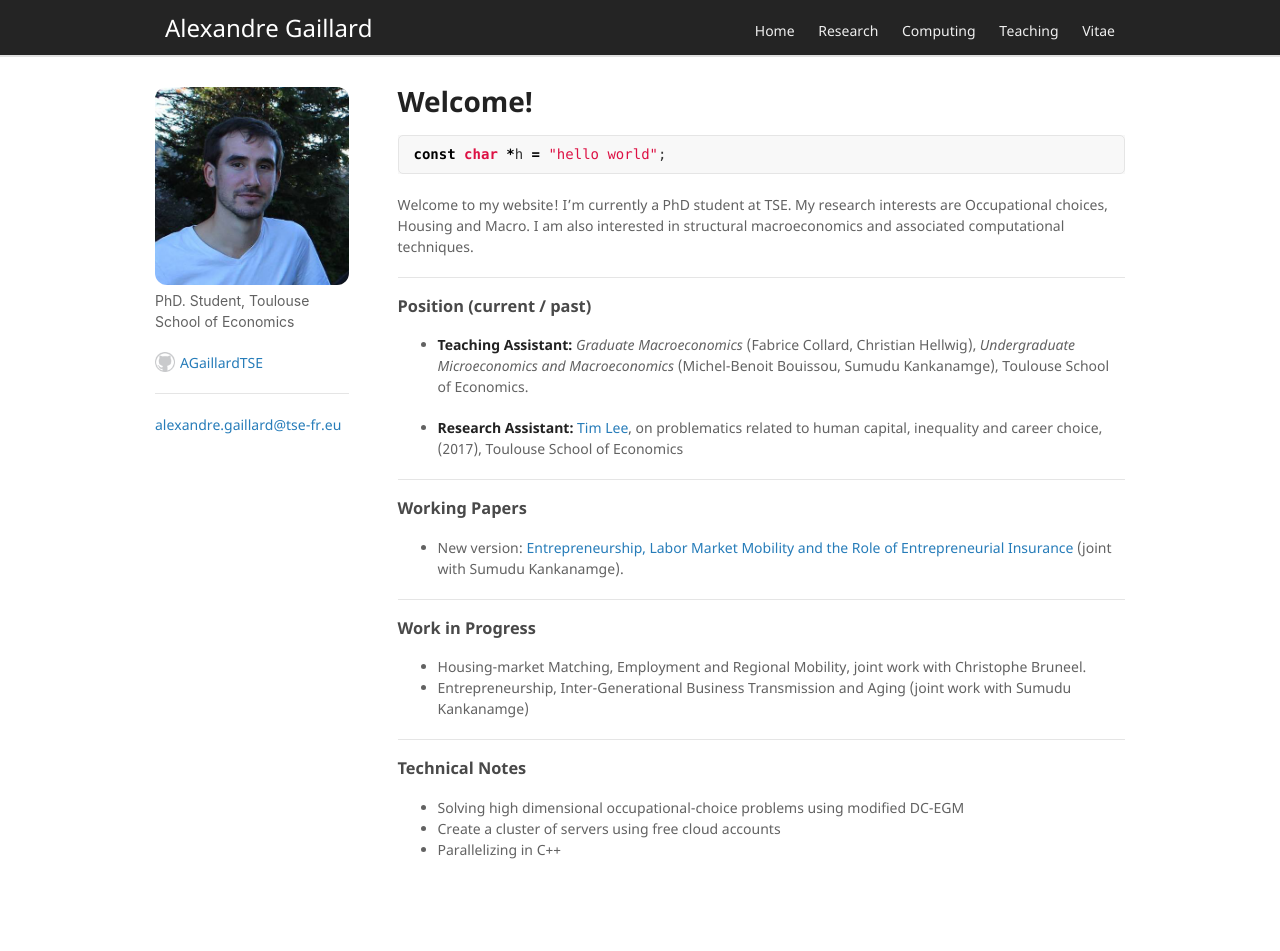
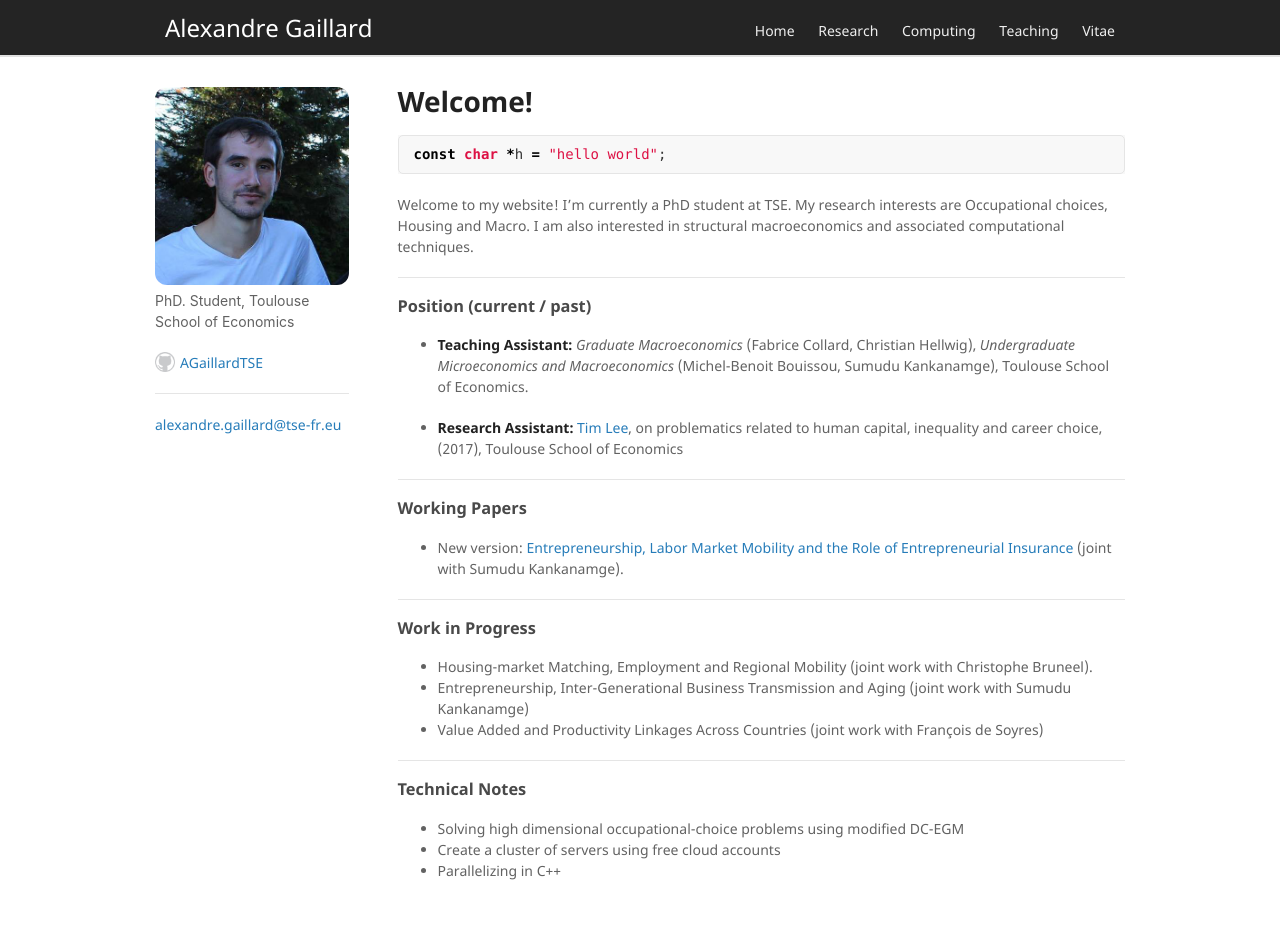
Before and after one commit to AGaillardTSE/AGaillardTSE.github.io, a Jekyll site: the page built from index.md, in a window 1280 px wide. Built offline with Jekyll 4.4.1, drawn with Linux system fonts in a browser that asks for light colours; our own code applies the rules of GitHub Pages for plain Markdown files; before the commit the page ends 930 px from its top, so only the background shows below that.

Commit message:
Update index.md

```diff
--- a/index.md
+++ b/index.md
@@ -30,8 +30,9 @@ structural macroeconomics and associated computational techniques.
 
 ### Work in Progress
 
-*   Housing-market Matching, Employment and Regional Mobility, joint work with Christophe Bruneel.
+*   Housing-market Matching, Employment and Regional Mobility (joint work with Christophe Bruneel).
 *   Entrepreneurship, Inter-Generational Business Transmission and Aging (joint work with Sumudu Kankanamge)
+*   Value Added and Productivity Linkages Across Countries (joint work with François de Soyres)
 
 ***
 
```
